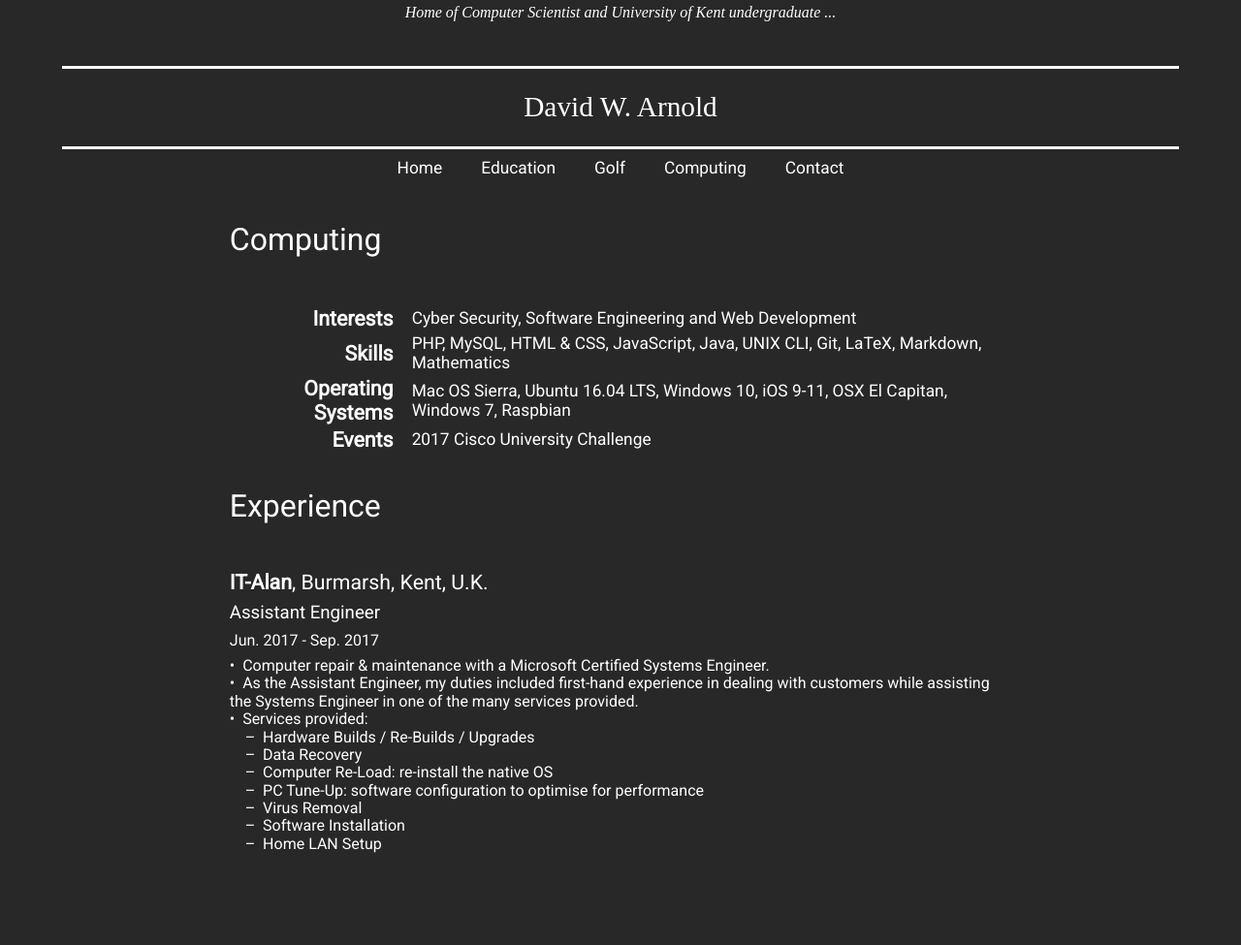
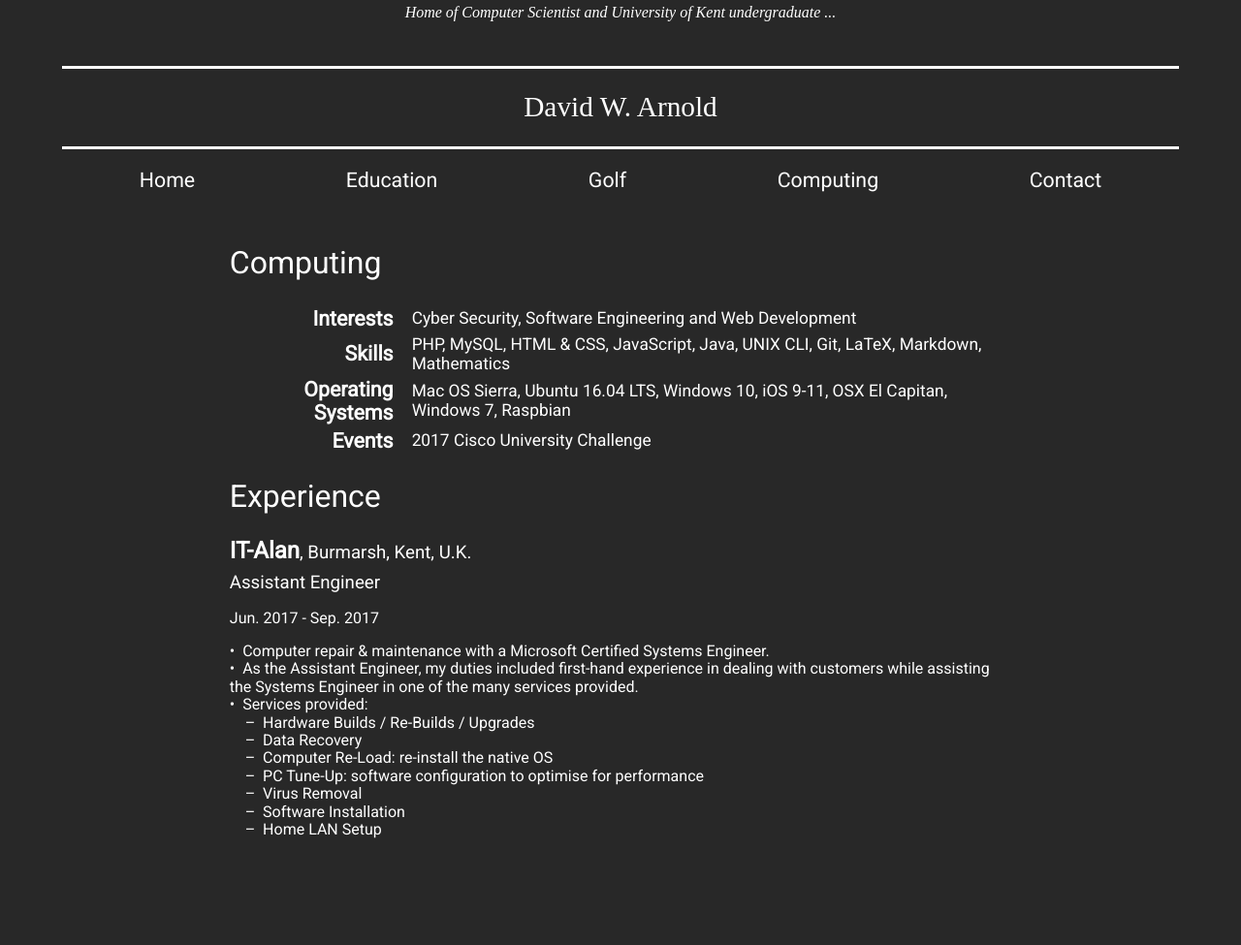
Before and after one commit to d-w-arnold/deltawhiskeyalpha.com, a PHP site: page /computing.php in a window 1280 px wide. Shown: the part 175-1150 px from the top of the page at 97% size. After the commit the page ends 1040 px from the top, so only its background shows below. Run offline with PHP 8.4, Linux system fonts and the light colour scheme.

Commit message:
Organised code, removed all in-line styling and sorted out stylesheet

```diff
--- a/computing.php
+++ b/computing.php
@@ -6,33 +6,37 @@ include "./topHTML.php";
 
 ?>
 
-<div class="eachDoc" style="text-align: left; margin-bottom: 3%">
-    <p class="title" style="margin-bottom: 6%">Computing</p>
-    <table style="width: 100%">
+<div id="computingBody">
+
+    <p class="semiTitle">Computing</p>
+
+    <table>
         <tr>
-            <td style="text-align: right; padding-left: 4%"><b class="computingSubTitle">Interests</b></td>
-            <td style="padding-left: 2%; font-size: 13pt">Cyber Security, Software Engineering and Web Development</td>
+            <td class="computingSubTitle">Interests</td>
+            <td class="computingWriting">Cyber Security, Software Engineering and Web Development</td>
         </tr>
         <tr>
-            <td style="text-align: right; padding-left: 4%"><b class="computingSubTitle">Skills</b></td>
-            <td style="padding-left: 2%; font-size: 13pt">PHP, MySQL, HTML & CSS, JavaScript, Java, UNIX CLI, Git, LaTeX, Markdown, Mathematics</td>
+            <td class="computingSubTitle">Skills</td>
+            <td class="computingWriting">PHP, MySQL, HTML & CSS, JavaScript, Java, UNIX CLI, Git, LaTeX, Markdown, Mathematics</td>
         </tr>
         <tr>
-            <td style="text-align: right; padding-left: 4%"><b class="computingSubTitle">Operating Systems</b></td>
-            <td style="padding-left: 2%; font-size: 13pt">Mac OS Sierra, Ubuntu 16.04 LTS, Windows 10, iOS 9-11, OSX El Capitan, Windows 7, Raspbian</td>
+            <td class="computingSubTitle">Operating Systems</td>
+            <td class="computingWriting">Mac OS Sierra, Ubuntu 16.04 LTS, Windows 10, iOS 9-11, OSX El Capitan, Windows 7, Raspbian</td>
         </tr>
         <tr>
-            <td style="text-align: right; padding-left: 4%"><b class="computingSubTitle">Events</b></td>
-            <td style="padding-left: 2%; font-size: 13pt">2017 Cisco University Challenge</td>
+            <td class="computingSubTitle">Events</td>
+            <td class="computingWriting">2017 Cisco University Challenge</td>
         </tr>
     </table>
-</div>
-<div class="eachDoc" style="text-align: left; margin-bottom: 6%">
-    <p class="title" style="margin-bottom: 6%">Experience</p>
-    <p><b class="title" style="font-size: 16pt">IT-Alan</b>, Burmarsh, Kent, U.K.</p>
-    <p style="margin: 1% 0 1% 0; font-size: 14pt">Assistant Engineer</p>
-    <p style="margin: 1% 0 1% 0; font-size: 12pt">Jun. 2017 - Sep. 2017</p>
-    <div style="font-size: 12pt">
+
+    <div class="smallSpacing"></div>
+
+    <p class="semiTitle">Experience</p>
+
+    <p class="employer"><b class="employerName">IT-Alan</b>, Burmarsh, Kent, U.K.</p>
+    <p class="jobTitle">Assistant Engineer</p>
+    <p class="jobDates">Jun. 2017 - Sep. 2017</p>
+    <div class=jobDetails>
         <p>•&nbsp;&nbsp;Computer repair & maintenance with a Microsoft Certified Systems Engineer.</p>
         <p>•&nbsp;&nbsp;As the Assistant Engineer, my duties included first-hand experience in dealing with customers while assisting the Systems Engineer in one of the many services provided.</p>
         <p>•&nbsp;&nbsp;Services provided:</p>
@@ -44,6 +48,7 @@ include "./topHTML.php";
         <p>&nbsp;&nbsp;&nbsp;&nbsp;–&nbsp;&nbsp;Software Installation</p>
         <p>&nbsp;&nbsp;&nbsp;&nbsp;–&nbsp;&nbsp;Home LAN Setup</p>
     </div>
+
 </div>
 
 <?php
--- a/stylesheet.css
+++ b/stylesheet.css
@@ -10,34 +6,8 @@ body {
     font-size: 16pt;
 }
 
-p {
-    margin: 0;
-}
-
-ul {
-    list-style-type: none;
-    font-size: 13pt;
-    margin: 0 0 3% 0;
-    padding: 0;
-    overflow: hidden;
-    display: flex;
-    justify-content: center;
-}
-
-li a {
-    display: block;
-    color: white;
-    text-align: center;
-    padding: 14px 16px;
-    text-decoration: none;
-}
-
-li a:hover {
-    text-decoration: underline;
-}
-
-.navigation {
-    padding: 10px 20px;
+body > div *, nav *  {
+    font-family: 'Roboto', sans-serif !important;
 }
 
 a {
@@ -45,65 +15,35 @@ a {
     text-decoration: none;
 }
 
-.contactFormat {
-    width: 70%;
-    margin: 0 auto;
+li a {
+    display: block;
+    text-align: center;
+    padding: 20px;
 }
 
-.computingSubTitle {
-    font-size: 16pt;
-    font-weight: bold;
-}
-
-.contact-details {
-    display: flex;
-    flex-direction: row;
-}
-
-.contact-details .left {
-    flex: 1;
-}
-
-.contact-details .right {
-    width: 250px;
-    margin-top: 5px;
-}
-
-.cv:hover {
+li a:hover {
     text-decoration: underline;
 }
 
-.eachDoc {
-    margin: 0 15% 0 15%;
+nav {
+    margin: 0 0 3% 0;
 }
 
-.invert:hover {
-    background: white;
-    color: black;
+nav ul {
+    list-style: none;
+    padding: 0;
+    margin: 0 2px;
+    display: flex;
+    justify-content: space-around;
+    text-align: center;
 }
 
-.title {
-    font-size: 24pt;
+p {
+    margin: 0;
 }
 
-.web_link {
-    padding: 10px;
-}
-
-.navigation:hover {
-    text-decoration: underline;
-}
-
-.web_link:hover {
-    text-decoration: underline;
-}
-
-.web:hover {
-    text-decoration: underline;
-}
-
-#button {
-    background-color: white;
+table {
+    width: 100%;
 }
 
 #delta {
@@ -120,46 +60,182 @@ a {
     padding-top: 2%;
     padding-bottom: 2%;
     margin-top: 1%;
-    border-top: solid;
-    border-top-color: white;
-    border-bottom: solid;
-    border-bottom-color: white;
+    border-top: solid #ffffff;
+    border-bottom: solid #ffffff;
+}
 
+#indexBody {
+    margin: 0 15% 6% 15%;
+    text-align: left;
+}
+
+.title {
+    font-size: 24pt;
+    margin-bottom: 6%
+}
+
+.semiTitle {
+    font-size: 24pt;
+    margin-bottom: 3%
+}
+
+.writing {
+    font-size: 13pt;
+}
+
+#educationBody {
+    margin: 0 15% 6% 15%;
+    text-align: left;
+}
+
+.spacing {
+    margin-bottom: 6%;
+}
+
+.university {
+    margin-bottom: 1%;
+    font-size: 14pt;
+}
+
+.uniName {
+    font-size: 18pt;
+}
+
+.uniCourseName {
+    margin-bottom: 2%;
+    font-size: 14pt;
+}
+
+.uniCourseDates {
+    margin-bottom: 2%;
+    font-size: 12pt;
+}
+
+.uniCourseDetails {
+    font-size: 12pt;
+}
+
+#golfBody {
+    margin: 0 15% 6% 15%;
+    text-align: left;
+    font-size: 13pt
+}
+
+#computingBody {
+    margin: 0 15% 6% 15%;
+    text-align: left;
+}
+
+.smallSpacing {
+    margin-bottom: 3%;
+}
+
+.computingSubTitle {
+    text-align: right;
+    padding-left: 4%;
+    font-size: 16pt;
+    font-weight: bold;
+}
+
+.computingWriting {
+    padding-left: 2%;
+    font-size: 13pt;
+}
+
+.employer {
+    margin-bottom: 1%;
+    font-size: 14pt;
+}
+
+.employerName {
+    font-size: 18pt;
+}
+
+.jobTitle {
+    margin-bottom: 2%;
+    font-size: 14pt;
+}
+
+.jobDates {
+    margin-bottom: 2%;
+    font-size: 12pt;
+}
+
+.jobDetails {
+    font-size: 12pt;
+}
+
+#contactBody {
+    margin: 0 15% 6% 15%;
+    text-align: left;
+}
+
+#alignCVLink {
+    text-align: center;
+}
+
+#cv {
+    font-size: 10pt;
+}
+
+#cv:hover {
+    padding: 10px 20px;
+    background-color: #ffffff;
+    color: #282828;
+}
+
+.contact-details {
+    display: flex;
+    flex-direction: row;
+}
+
+.contact-details .left {
+    flex: 1;
+}
+
+.contact-details .right {
+    width: 250px;
+    margin-top: 10px;
 }
 
 #contact-form {
     width: 90%;
+    margin-bottom: 2%;
 }
 
 #contact-form .response {
     width: 100%;
 }
 
-#contact-form td {
-    padding: 5px 20px 5px 0;
-    vertical-align: top;
+#message {
+    height: 200px;
 }
 
-#contact-form tr:first-of-type td {
-    padding-top: 0;
+#button {
+    background-color: #ffffff;
 }
 
-#contact-form .row-textarea td {
-    padding-top: 10px;
-}
-
-#contact-form textarea {
-    height: 300px;
-    margin: 0 0 10px 0;
+.tinySpacing {
+    padding: 10px 0;
 }
 
 @media only screen and (max-width: 600px) {
+    li a {
+        display: block;
+        text-align: center;
+        padding: 10px;
+    }
+
     ul {
         flex-direction: column;
     }
 
-    .contactFormat {
-        width: auto;
+    #firstItem {
+        padding-top: 20px;
+    }
+
+    #lastItem {
+        padding-bottom: 20px;
     }
 }
 
--- a/topHTML.php
+++ b/topHTML.php
@@ -9,13 +9,13 @@
     <link rel="manifest" href="/resources/favicon/manifest.json">
     <link rel="mask-icon" href="/resources/favicon/safari-pinned-tab.svg" color="#282828">
     <link rel="shortcut icon" href="/resources/favicon/favicon.ico">
+    <link href="https://fonts.googleapis.com/css?family=Roboto" rel="stylesheet">
+    <link rel="stylesheet" href="https://cdnjs.cloudflare.com/ajax/libs/normalize/7.0.0/normalize.min.css">
+    <link rel="stylesheet" href="/stylesheet.css?10">
     <meta name="msapplication-config" content="/resources/favicon/browserconfig.xml">
     <meta name="theme-color" content="#282828">
     <meta name="description" content="Home of Computer Scientist and University of Kent undergraduate, David W. Arnold.">
     <title><?php echo $title ?: '∆WA : David W. Arnold'?></title>
-    <link href="https://fonts.googleapis.com/css?family=Roboto" rel="stylesheet">
-    <link rel="stylesheet" href="https://cdnjs.cloudflare.com/ajax/libs/normalize/7.0.0/normalize.min.css">
-    <link rel="stylesheet" href="/stylesheet.css?8">
 </head>
 <body>
     <header>
@@ -24,21 +24,11 @@
         <p id="myName">David W. Arnold</p>
         <nav>
             <ul>
-                <li>
-                    <a class="navigation" href="./index.php">Home</a>
-                </li>
-                <li>
-                    <a class="navigation" href="./education.php">Education</a>
-                </li>
-                <li>
-                    <a class="navigation" href="./golf.php">Golf</a>
-                </li>
-                <li>
-                    <a class="navigation" href="./computing.php">Computing</a>
-                </li>
-                <li>
-                    <a class="navigation" href="./contact.php">Contact</a>
-                </li>
+                <li><a id="firstItem" href="./index.php">Home</a></li>
+                <li><a href="./education.php">Education</a></li>
+                <li><a href="./golf.php">Golf</a></li>
+                <li><a href="./computing.php">Computing</a></li>
+                <li><a id="lastItem" href="./contact.php">Contact</a></li>
             </ul>
         </nav>
     </header>
```
Also changed, not shown: other parts of stylesheet.css (+29 -7 lines), contact.php (+15 -21 lines), contact_form.php (+3 -6 lines), education.php (+25 -18 lines), golf.php (+12 -7 lines), index.php (+6 -3 lines).
